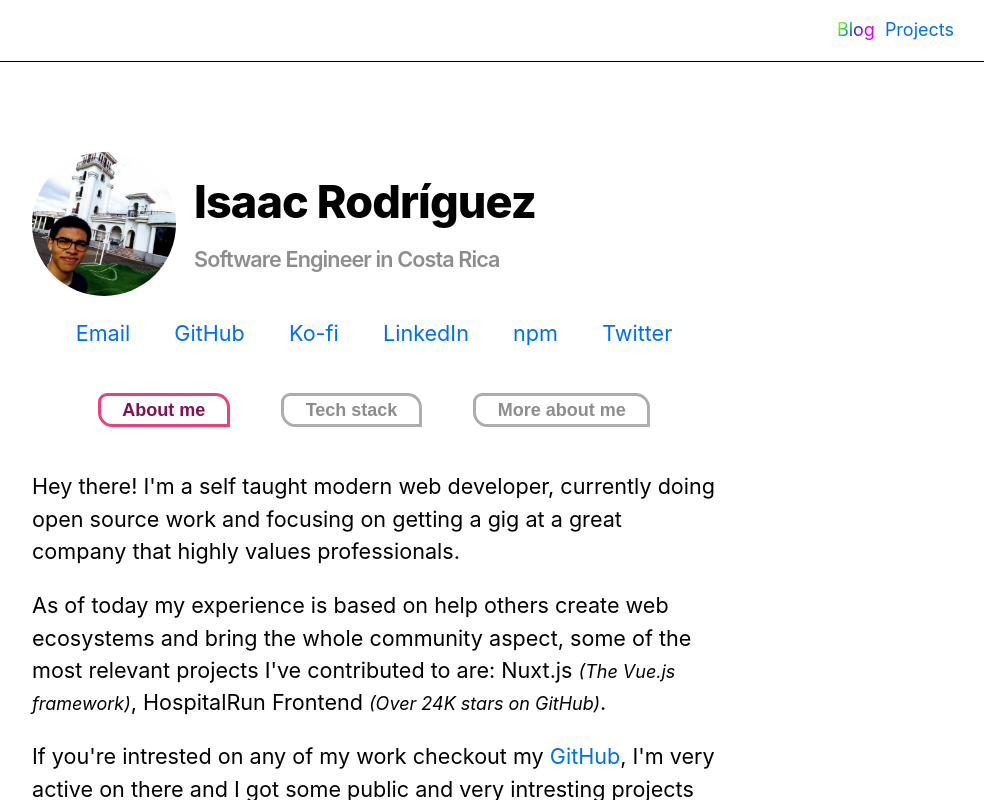
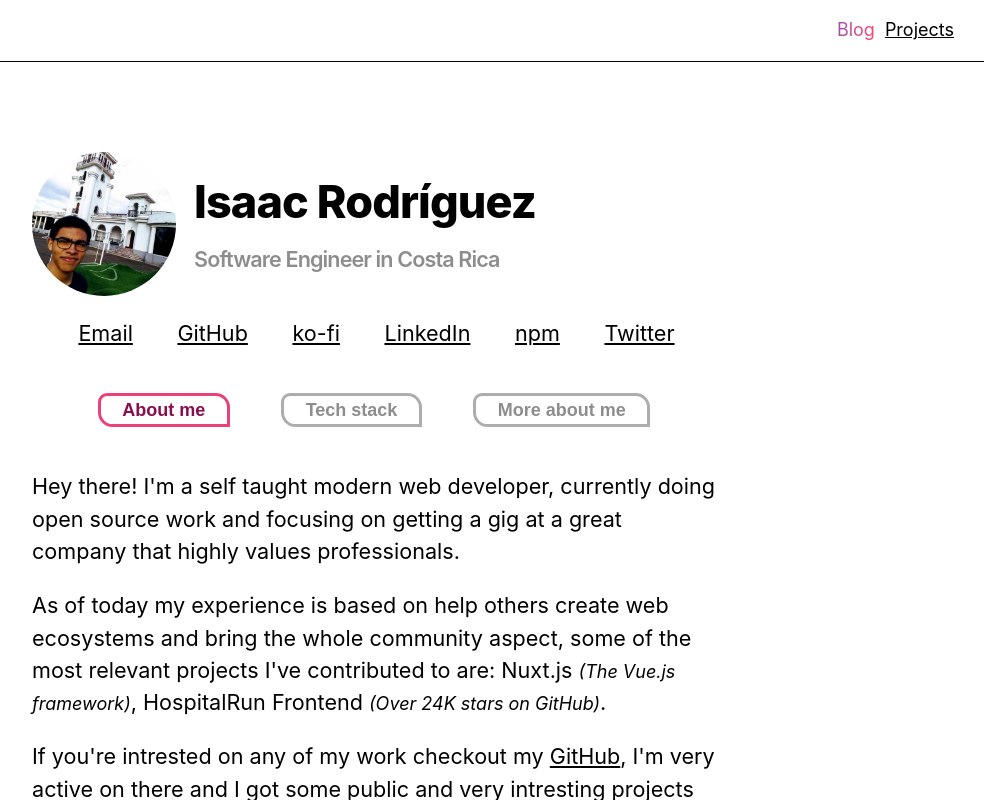
Before and after one commit to rodzy/2021, a Next.js app: page / in a window 1280 px wide. In both pictures the pointer is over the link "Blog". Shown: the top 800 px of the page, without its empty margins (266-1250 px from the left). Built offline with nearby package versions, Linux system fonts and the light colour scheme.

Commit message:
Updated gradients on the a tags

```diff
--- a/pages/index.js
+++ b/pages/index.js
@@ -32,7 +32,7 @@ export default function Home() {
               GitHub
             </a>
             <a href="https://ko-fi/rodzy" target="blank">
-              Ko-fi
+              ko-fi
             </a>
             <a href="#!" target="blank">
               LinkedIn
--- a/styles/global.css
+++ b/styles/global.css
@@ -33,33 +33,31 @@ body::-webkit-scrollbar-thumb {
   color: #000;
 }
 
-a{
-  color: #0070f3;
-  text-decoration: none;
+a {
+  color: #000;
+  text-decoration: underline;
 }
 
-
-a:hover {
+a:hover,
+a:focus {
   color: #0070f3;
   overflow: hidden;
+  background: -moz-linear-gradient(
+    90deg,
+    rgba(63, 94, 251, 1) 0%,
+    rgba(252, 70, 107, 1) 100%
+  );
   background: linear-gradient(
-    124deg,
-    #2b1de8,
-    #dd00f3,
-    #e8b71d,
-    #e3e81d,
-    #1de840,
-    #2b1de8,
-    #dd00f3,
-    #dd00f3
+    90deg,
+    rgba(63, 94, 251, 1) 0%,
+    rgba(252, 70, 107, 1) 100%
   );
   background-clip: text;
   -webkit-background-clip: text;
   -webkit-text-fill-color: transparent;
   background-size: 200% 100%;
   background-position: 100%;
-  transition: background-position 275ms ease;
-  text-decoration: none;
+  transition: 1s ease;
 }
 
 /* a:hover {
--- a/styles/utils.module.css
+++ b/styles/utils.module.css
@@ -141,6 +141,10 @@
   padding: 1.2rem;
 }
 
+.socialsContainer a{
+  padding-left: 5px;
+}
+
 .buttonsContainer {
   display: flex;
   flex-wrap: wrap;
```
